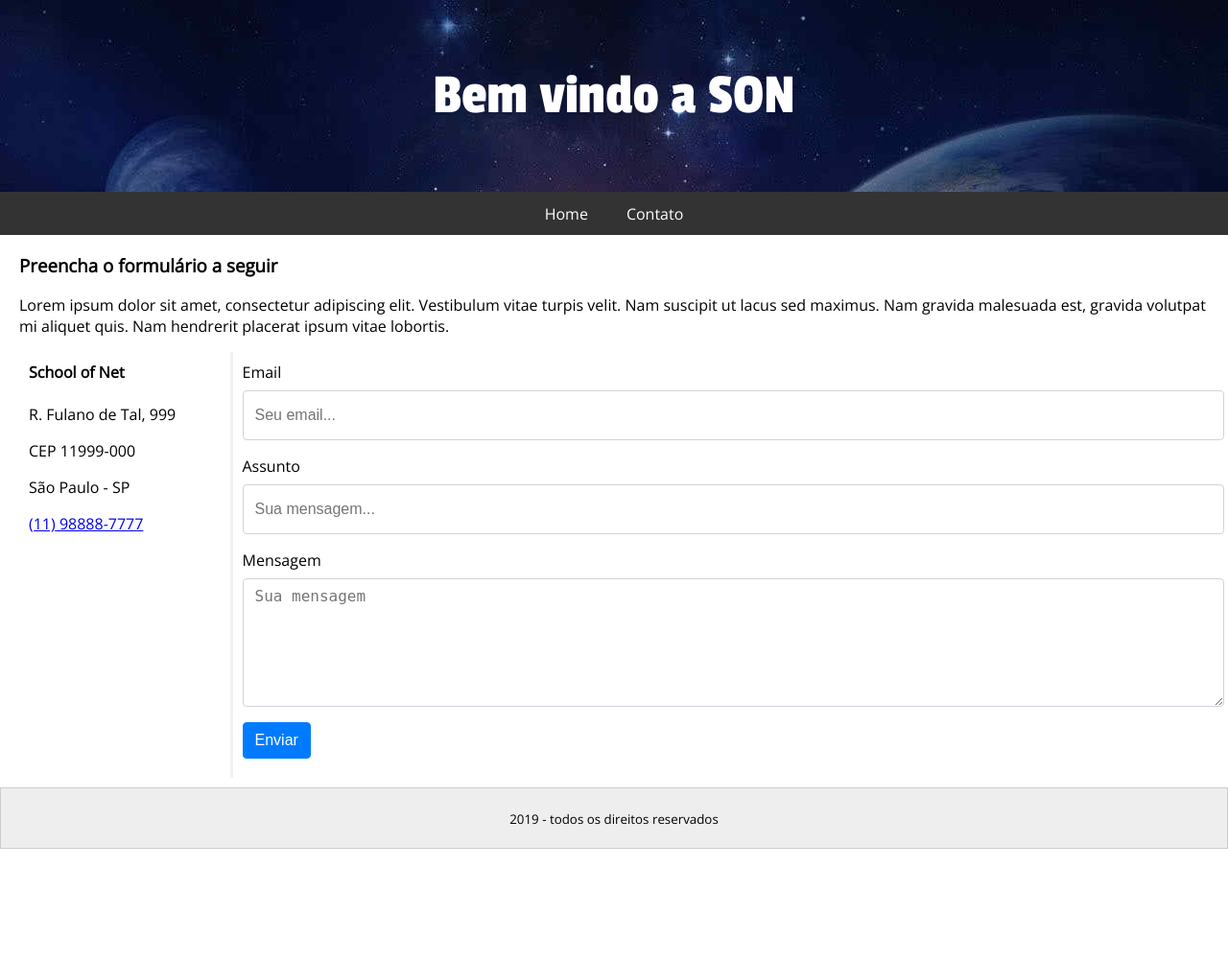
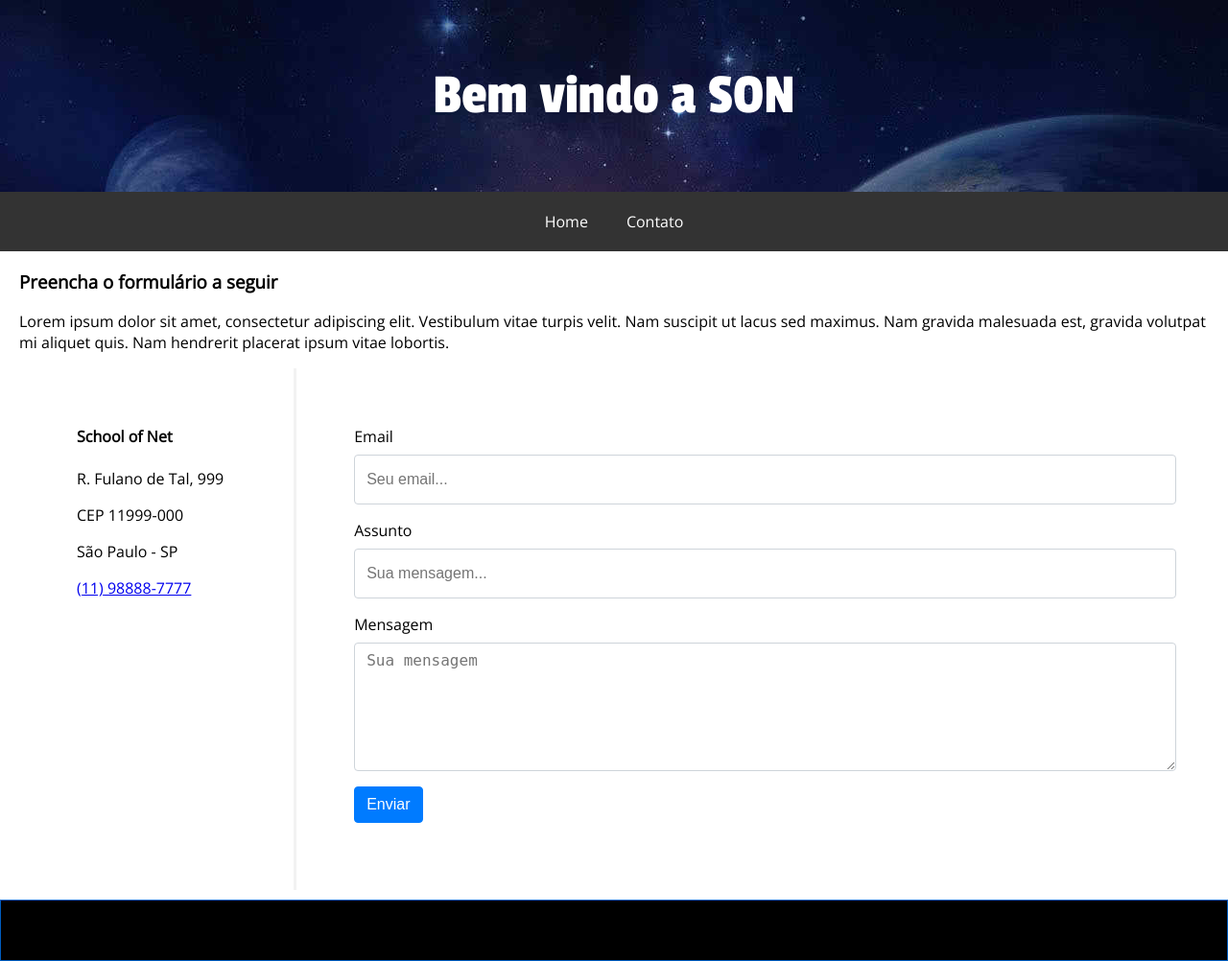
Before and after one commit to williamkoller/AdminWeb, a PHP site: page /contato.html in a window 1280 px wide. Shown: the whole page at 96% size. Before the commit the page ends 885 px from the top, so only its background shows below. Run offline with PHP 8.4, Linux system fonts and the light colour scheme.

Commit message:
ajustando resources

```diff
--- a/resources/site.css
+++ b/resources/site.css
@@ -8,8 +8,12 @@
     margin: 0;
     padding: 0;
     font-family: 'Open Sans', sans-serif;
-    display: flex;
+    /*display: flex;*/
     flex-direction: column;
+}
+
+.container{
+    width: 100%;
 }
 
 #header {
@@ -60,15 +64,15 @@
 #content {
     max-width: 1400px;
     padding: 0 20px;
-    margin: 0 auto;
+    margin: 0;
     flex-grow: 1;
 }
 
 #footer {
     text-align: center;
     padding: 20px;
-    background-color: #eee;
-    border: 1px solid #ccc;
+    background-color: #000000;
+    border: 1px solid #005cbf;
     margin: 0;
 }
 
@@ -82,7 +86,8 @@
 }
 
 .col-1, .col-2 {
-    padding: 10px;
+    padding: 60px;
+
 }
 
 .col-1 {
```
Also changed, not shown: resources/index.html (+26 -0 lines).
